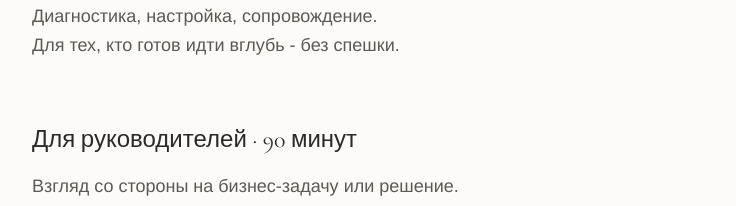
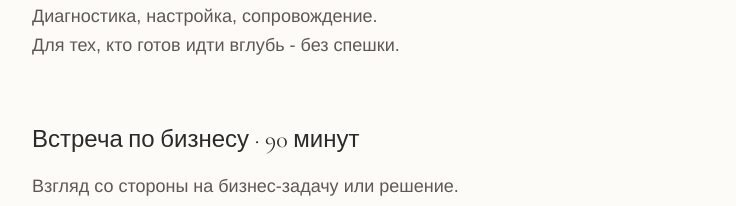
Before and after one commit to apple-kz/yevgeniy-levchuk-personal, a Next.js app: page / in a window 1280 px wide. Shown: the part 5600-5806 px from the top of the page, without its empty margins (268-1004 px from the left). Built offline with nearby package versions, Linux system fonts and the light colour scheme.

Commit message:
fix: scroll-to-top on load and service title update

```diff
--- a/src/app/page.tsx
+++ b/src/app/page.tsx
@@ -3,7 +3,7 @@ import { ArrowRight } from "lucide-react";
 
 export default function Home() {
   return (
-    <main className="w-full h-full text-center relative">
+    <main className="w-full min-h-screen text-center relative">
       {/* HEADER */}
       <header className="py-16 px-8 relative z-10">
         <div className="max-w-[680px] mx-auto flex justify-between items-center sm:block relative">
@@ -172,7 +172,7 @@ export default function Home() {
               <p>Диагностика, настройка, сопровождение.<br />Для тех, кто готов идти вглубь - без спешки.</p>
             </FormatItem>
 
-            <FormatItem title="Для руководителей · 90 минут">
+            <FormatItem title="Встреча по бизнесу · 90 минут">
               <p>Взгляд со стороны на бизнес-задачу или решение.<br />Без корпоративного языка. Без готовых ответов.</p>
             </FormatItem>
           </div>
--- a/src/components/theme-provider.tsx
+++ b/src/components/theme-provider.tsx
@@ -8,6 +8,13 @@ function ClientThemeProvider({
     ...props
 }: ThemeProviderProps) {
     const { theme } = useTheme()
+
+    React.useEffect(() => {
+        // Ensure the page starts at the top on initial load
+        if (typeof window !== 'undefined') {
+            window.scrollTo(0, 0)
+        }
+    }, [])
 
     React.useEffect(() => {
         if (!theme) return
```
